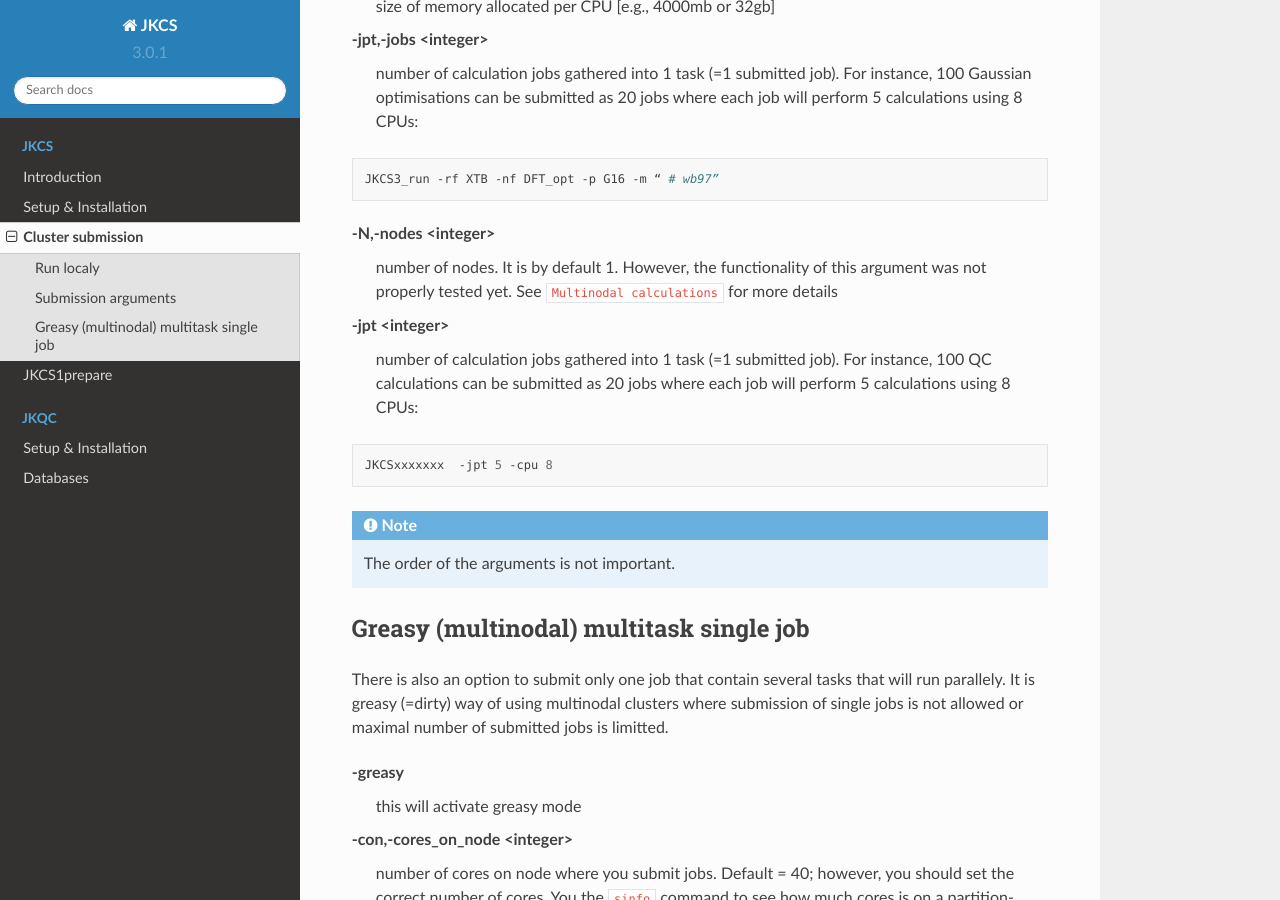
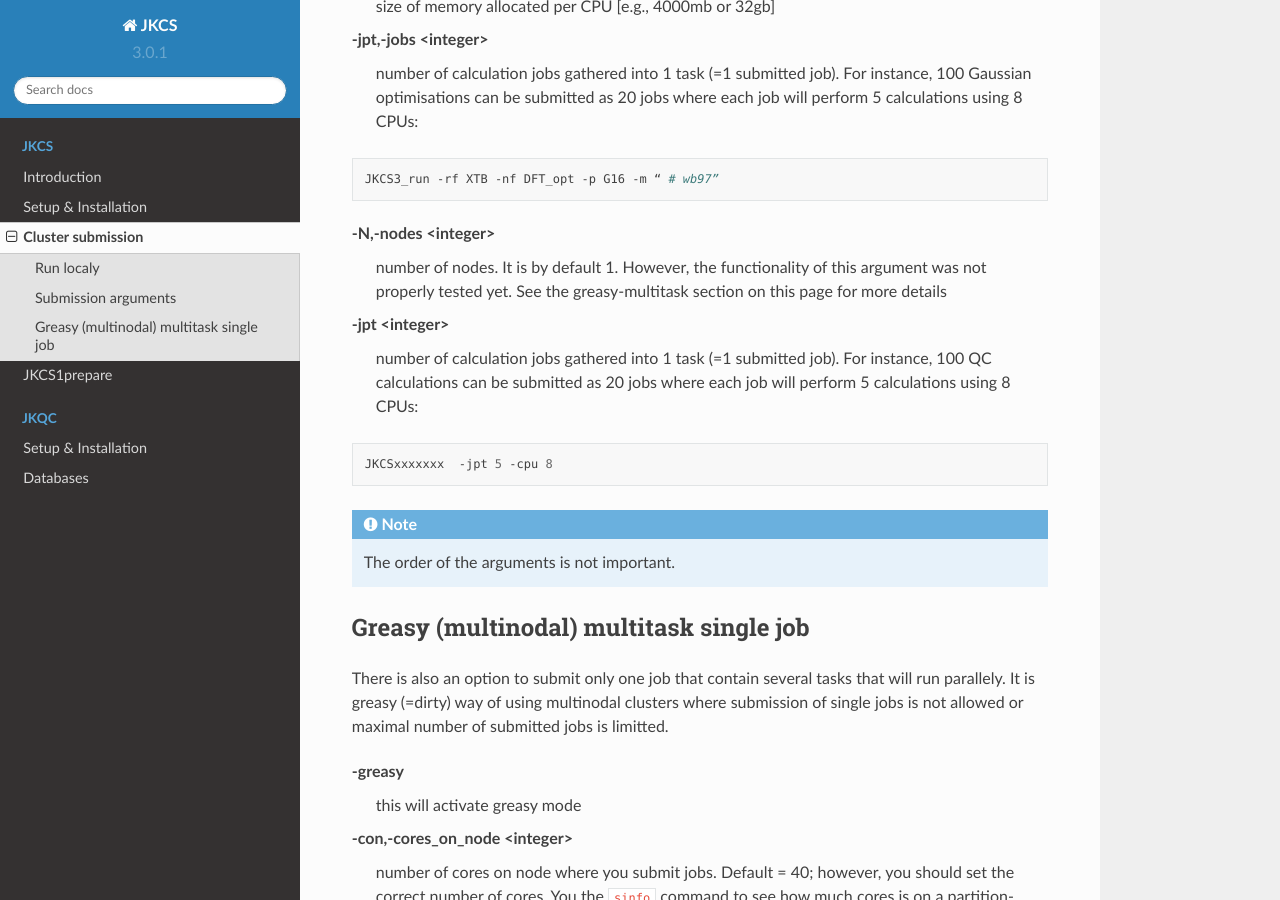
Before and after one commit to kubeckaj/JKCS.py-Manual, a Sphinx documentation site: the page built from docs/source/ClusterSubmission.rst, in a window 1280 px wide and 900 px high, scrolled down 1315 px. Built offline with Sphinx 7.4.7 and the Read the Docs theme 2.0.0, drawn with Linux system fonts in a browser that asks for light colours.

Commit message:
Update ClusterSubmission.rst

```diff
--- a/docs/source/ClusterSubmission.rst
+++ b/docs/source/ClusterSubmission.rst
@@ -52,7 +52,7 @@ You can overwrite the default arguments by using these commands:
    JKCS3_run -rf XTB -nf DFT_opt -p G16 -m “ # wb97”
 
 \-N,\-nodes <integer>
-   number of nodes. It is by default 1. However, the functionality of this argument was not properly tested yet. See ``Multinodal calculations`` for more details
+   number of nodes. It is by default 1. However, the functionality of this argument was not properly tested yet. See the greasy-multitask section on this page for more details
 
 \-jpt  <integer>
   number of calculation jobs gathered into 1 task (=1 submitted job). For instance, 100 QC calculations can be submitted as 20 jobs where each job will perform 5 calculations using 8 CPUs:
```
